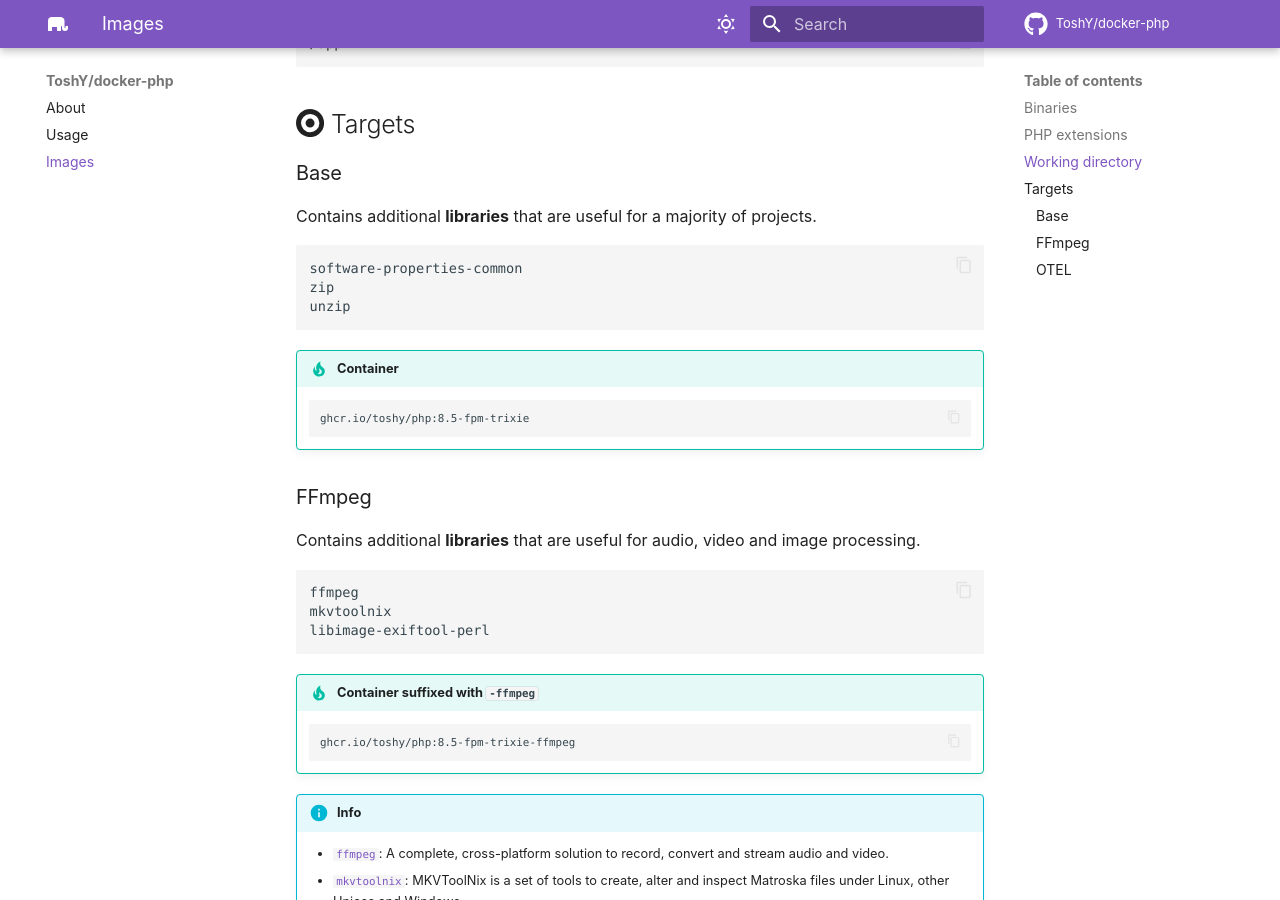
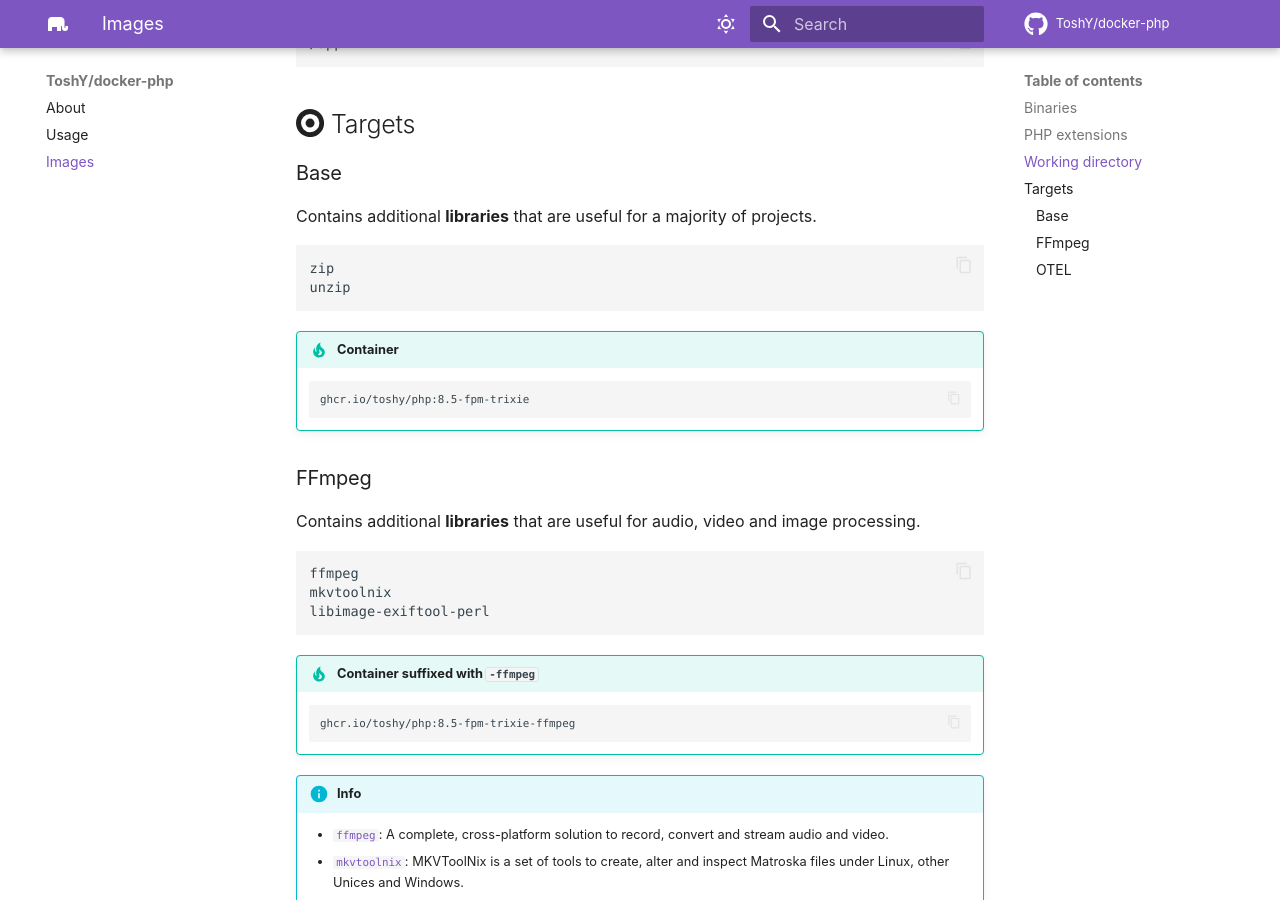
Before and after one commit to ToshY/docker-php, an MkDocs documentation site: the page built from docs/images.md, in a window 1280 px wide and 900 px high, scrolled down 803 px. Built offline with MkDocs 1.6.1 and Material for MkDocs 9.7.7, drawn with Linux system fonts in a browser that asks for light colours; nearby versions of some CDN libraries; some web fonts are replaced; comment, search, counter and statistics services are not loaded.

Commit message:
[docs] cleanup docs

````diff
--- a/docs/images.md
+++ b/docs/images.md
@@ -41,7 +41,6 @@ pcntl
 Contains additional **libraries** that are useful for a majority of projects.
 
 ```text
-software-properties-common
 zip
 unzip
 ```
````
